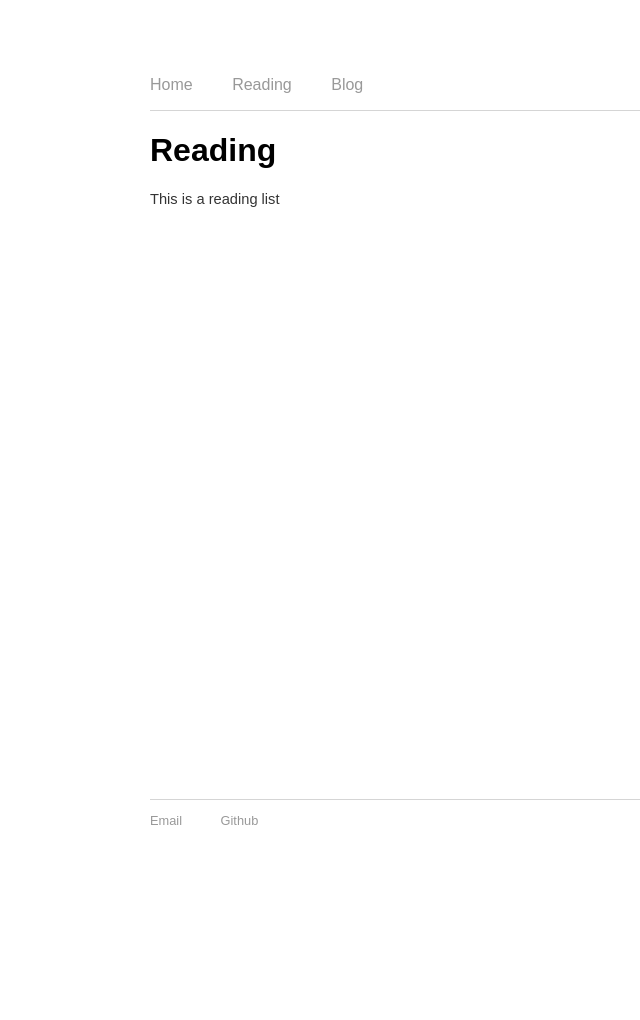
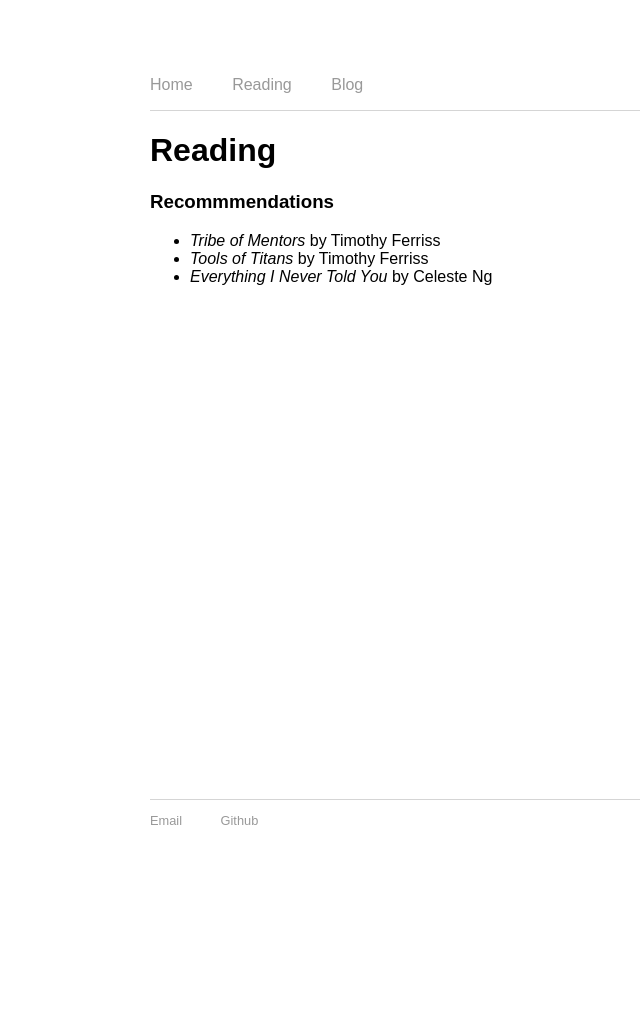
Before and after one commit to lucytyuan/lucytyuan.github.io, a Jekyll site: the page built from reading.md, in a window 1280 px wide. Shown: the whole page, without its empty margins (42-682 px from the left). Built offline with Jekyll 4.4.1, drawn with Linux system fonts in a browser that asks for light colours.

Commit message:
Update reading.md

```diff
--- a/reading.md
+++ b/reading.md
@@ -3,4 +3,7 @@ layout: page
 title: "Reading"
 ---
 
-This is a reading list
+### Recommmendations
+* _Tribe of Mentors_ by Timothy Ferriss
+* _Tools of Titans_ by Timothy Ferriss
+* _Everything I Never Told You_ by Celeste Ng
```
